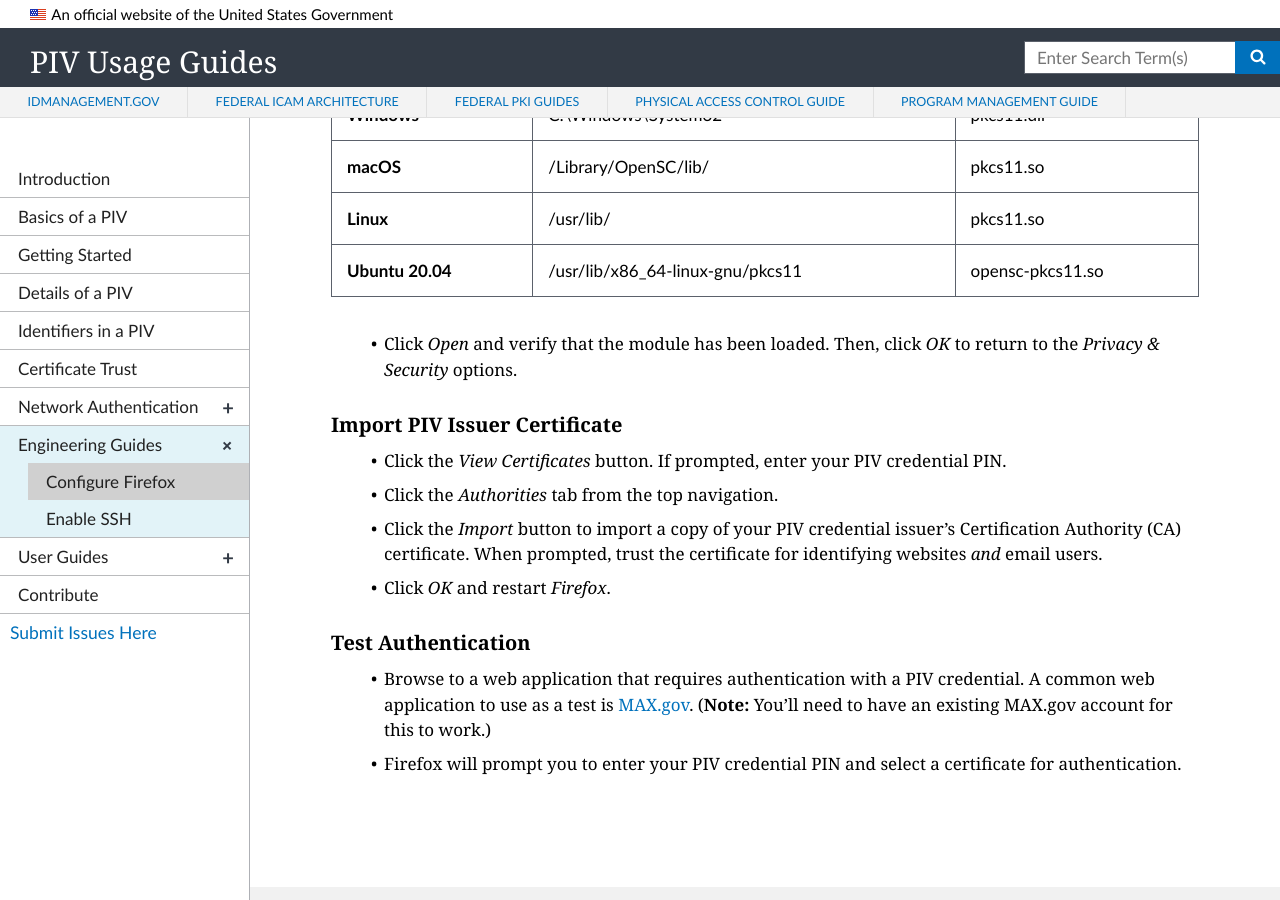
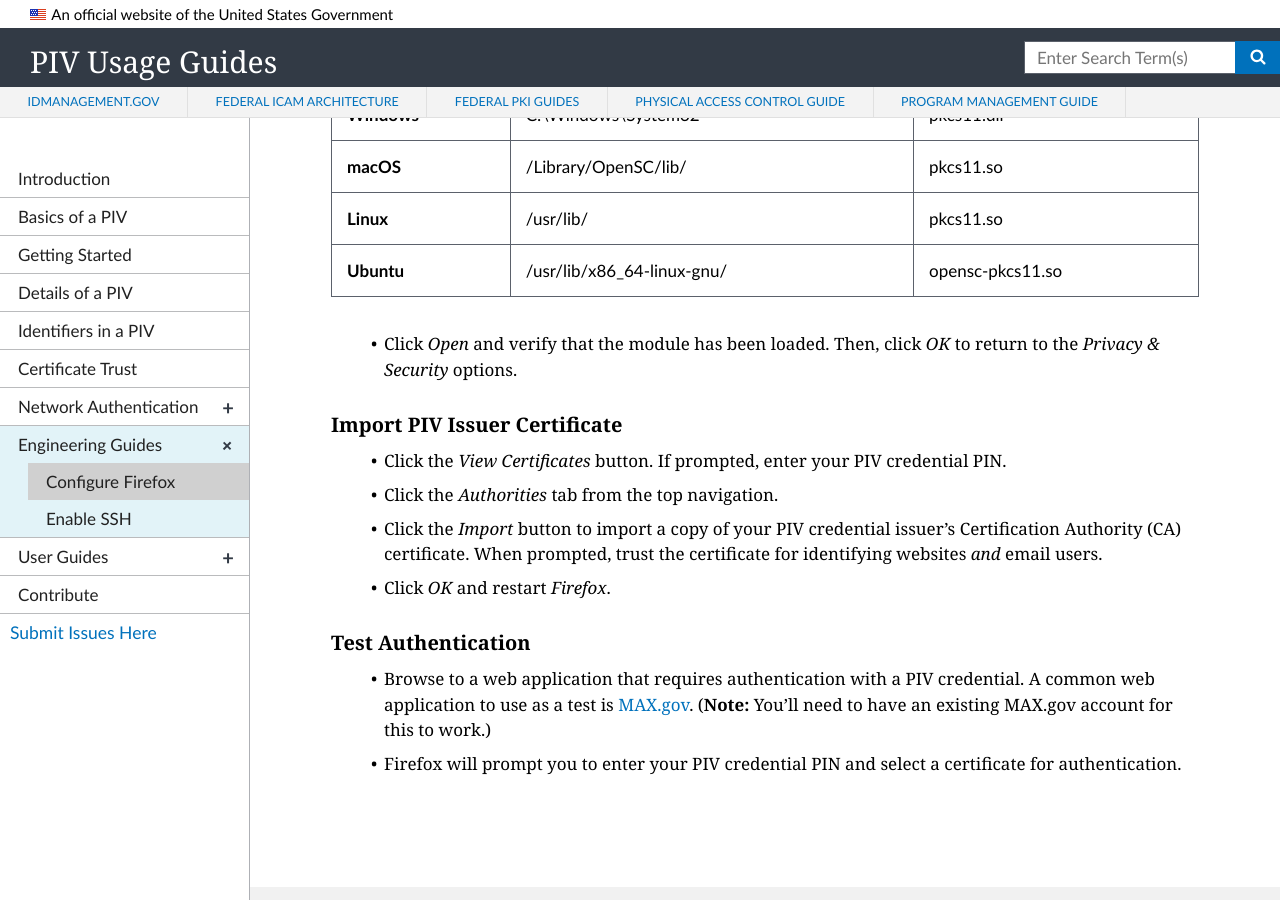
Before and after one commit to GSA/piv-guides, a Jekyll site: the page built from _engineering/01_firefox.md, in a window 1280 px wide and 900 px high, scrolled down 1510 px. Built offline with Jekyll 4.4.1, drawn with Linux system fonts in a browser that asks for light colours; nearby versions of some CDN libraries; library files that are not in the unit come from our copies; a script that is not in the unit is left out.

Commit message:
Update 01_firefox.md

```diff
--- a/_engineering/01_firefox.md
+++ b/_engineering/01_firefox.md
@@ -44,7 +44,7 @@ Launch **_Firefox_** and load a new _Security Device_ (i.e., the Security Device
 | **Windows** | C:\Windows\System32 | pkcs11.dll |
 | **macOS**  | /Library/OpenSC/lib/ | pkcs11.so |
 | **Linux**  | /usr/lib/ | pkcs11.so |
-| **Ubuntu 20.04** | /usr/lib/x86_64-linux-gnu/pkcs11 | opensc-pkcs11.so |
+| **Ubuntu** | /usr/lib/x86_64-linux-gnu/ | opensc-pkcs11.so |
 
 * Click _Open_ and verify that the module has been loaded. Then, click _OK_ to return to the _Privacy & Security_ options.
 
```
